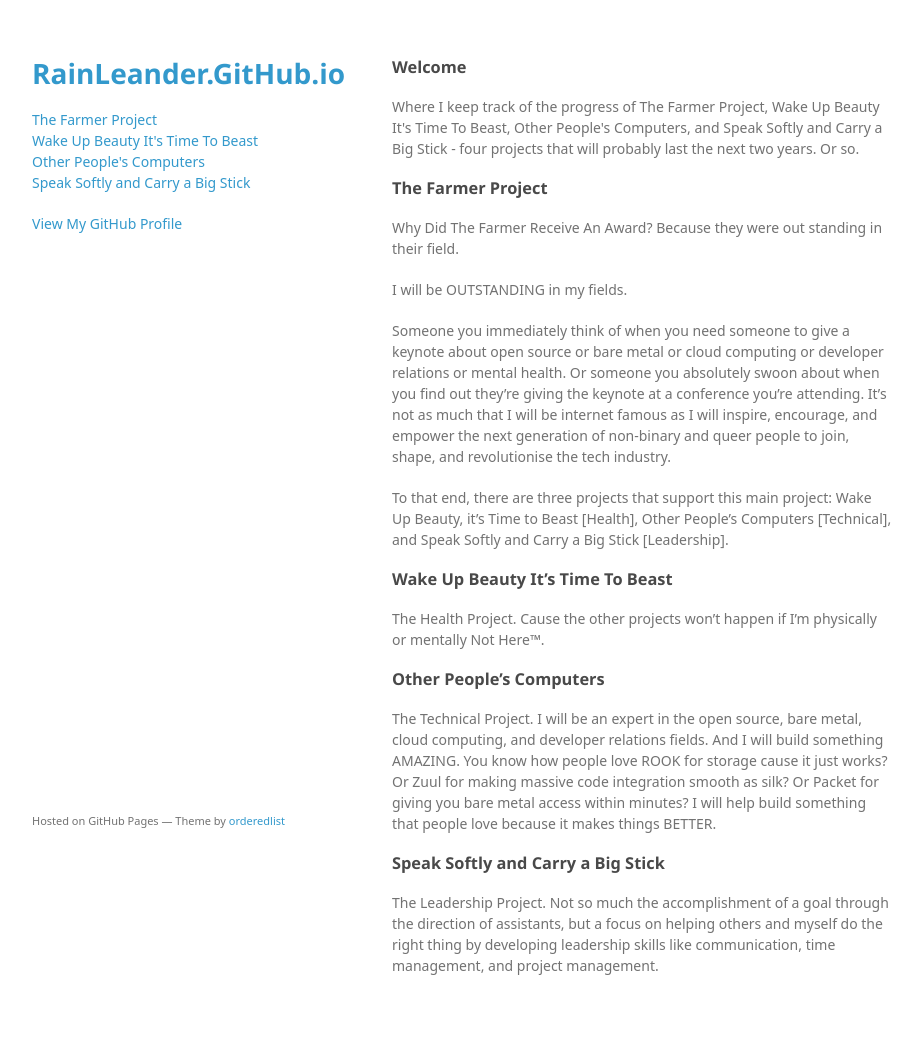
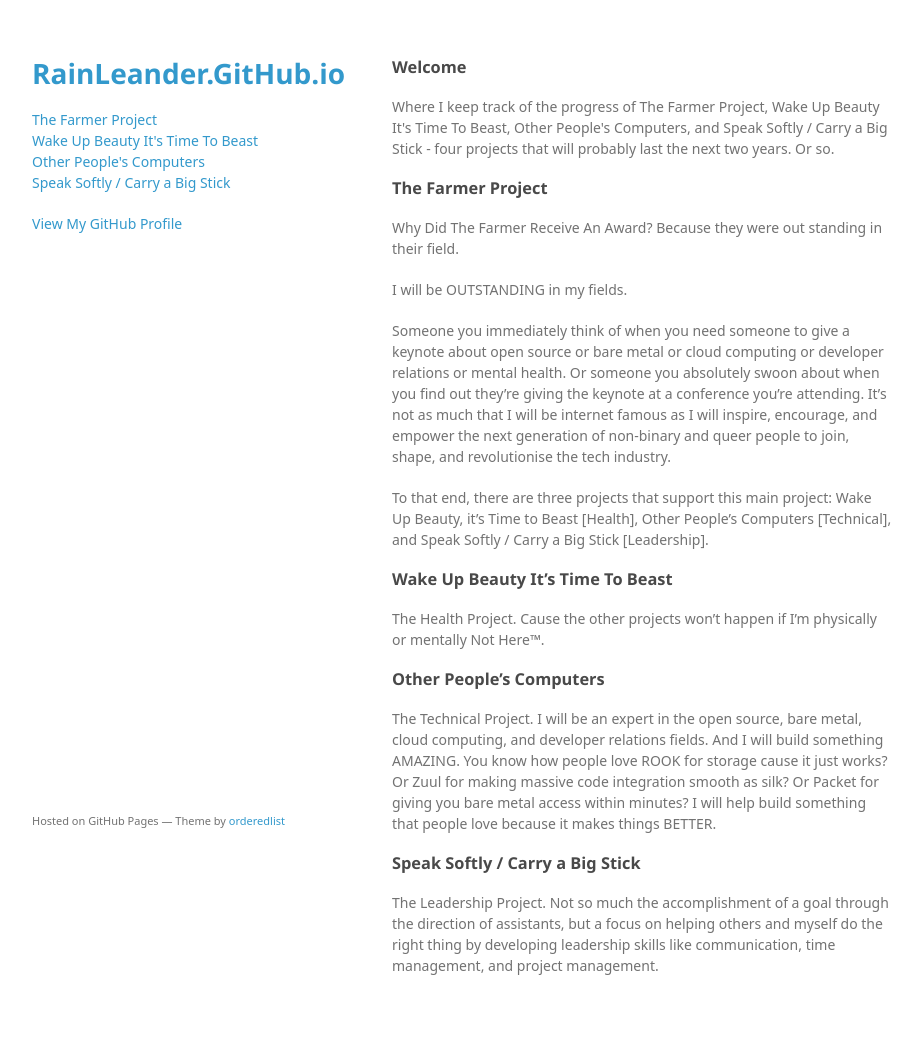
Before and after one commit to rainleander/rainleander.github.io, a Jekyll site: the page index.html, which Jekyll copies as it is, in a window 1280 px wide. Shown: the whole page, without its empty margins (178-1099 px from the left). Built offline with Jekyll 4.4.1, drawn with Linux system fonts in a browser that asks for light colours; some web fonts are replaced.

Commit message:
Update index.html

```diff
--- a/index.html
+++ b/index.html
@@ -20,7 +20,7 @@
         <p><a href="the-farmer-project.html">The Farmer Project</a><br>
           <a href="wake-up-beauty.html">Wake Up Beauty It's Time To Beast</a><br>
           <a href="other-peoples-computers.html">Other People's Computers</a><br>
-          <a href="speak-softly.html">Speak Softly and Carry a Big Stick</a></p>
+          <a href="speak-softly.html">Speak Softly / Carry a Big Stick</a></p>
 
         <p class="view"><a href="https://github.com/rainleander">View My GitHub Profile</a></p>
 
@@ -28,13 +28,13 @@
       <section>
         <h3>
 <a id="welcome" class="anchor" href="#welcome" aria-hidden="true"><span aria-hidden="true" class="octicon octicon-link"></span></a>Welcome</h3>
-<p>Where I keep track of the progress of The Farmer Project, Wake Up Beauty It's Time To Beast, Other People's Computers, and Speak Softly and Carry a Big Stick - four projects that will probably last the next two years. Or so.</p>
+<p>Where I keep track of the progress of The Farmer Project, Wake Up Beauty It's Time To Beast, Other People's Computers, and Speak Softly / Carry a Big Stick - four projects that will probably last the next two years. Or so.</p>
 <h3>
 <a id="the-farmer-project" class="anchor" href="#the-farmer-project" aria-hidden="true"><span aria-hidden="true" class="octicon octicon-link"></span></a>The Farmer Project</h3>
 <p>Why Did The Farmer Receive An Award? Because they were out standing in their field.</p>
 <p>I will be OUTSTANDING in my fields.</p>
 <p>Someone you immediately think of when you need someone to give a keynote about open source or bare metal or cloud computing or developer relations or mental health. Or someone you absolutely swoon about when you find out they’re giving the keynote at a conference you’re attending. It’s not as much that I will be internet famous as I will inspire, encourage, and empower the next generation of non-binary and queer people to join, shape, and revolutionise the tech industry.</p>
-<p>To that end, there are three projects that support this main project: Wake Up Beauty, it’s Time to Beast [Health], Other People’s Computers [Technical], and Speak Softly and Carry a Big Stick [Leadership].</p>
+<p>To that end, there are three projects that support this main project: Wake Up Beauty, it’s Time to Beast [Health], Other People’s Computers [Technical], and Speak Softly / Carry a Big Stick [Leadership].</p>
 <h3>
 <a id="wake-up-beauty-its-time-to-beast" class="anchor" href="#wake-up-beauty-its-time-to-beast" aria-hidden="true"><span aria-hidden="true" class="octicon octicon-link"></span></a>Wake Up Beauty It’s Time To Beast</h3>
 <p>The Health Project. Cause the other projects won’t happen if I’m physically or mentally Not Here™.</p>
@@ -42,7 +42,7 @@
 <a id="other-peoples-computers" class="anchor" href="#other-peoples-computers" aria-hidden="true"><span aria-hidden="true" class="octicon octicon-link"></span></a>Other People’s Computers</h3>
 <p>The Technical Project. I will be an expert in the open source, bare metal, cloud computing, and developer relations fields. And I will build something AMAZING. You know how people love ROOK for storage cause it just works? Or Zuul for making massive code integration smooth as silk? Or Packet for giving you bare metal access within minutes? I will help build something that people love because it makes things BETTER.</p>
 <h3>
-<a id="speak-softly-and-carry-a-big-stick" class="anchor" href="#speak-softly-and-carry-a-big-stick" aria-hidden="true"><span aria-hidden="true" class="octicon octicon-link"></span></a>Speak Softly and Carry a Big Stick</h3>
+<a id="speak-softly-and-carry-a-big-stick" class="anchor" href="#speak-softly-and-carry-a-big-stick" aria-hidden="true"><span aria-hidden="true" class="octicon octicon-link"></span></a>Speak Softly / Carry a Big Stick</h3>
 <p>The Leadership Project. Not so much the accomplishment of a goal through the direction of assistants, but a focus on helping others and myself do the right thing by developing leadership skills like communication, time management, and project management.</p>
       </section>
       <footer>
```
